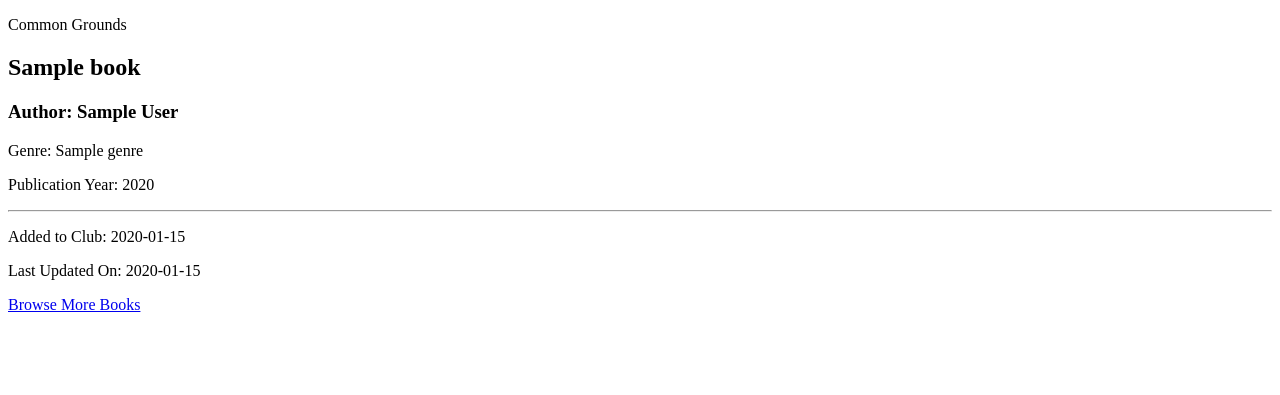
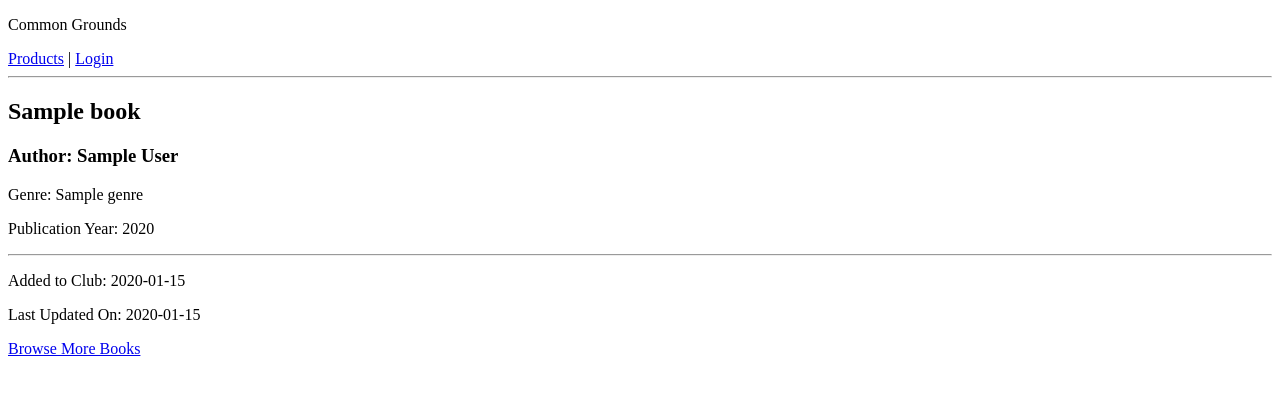
Before and after one commit to sam-garcia21/commongrounds-AE-9, a Django app: page /bookclub/book/1 in a window 1280 px wide. Shown: the top 395 px of the page. Run offline with Django 5.2, Linux system fonts and the light colour scheme; tables that the repository leaves empty hold one stand-in row (values such as "Sample post").

Commit message:
Added logout and login button.

```diff
--- a/commongrounds/templates/base.html
+++ b/commongrounds/templates/base.html
@@ -1,12 +1,33 @@
 <!DOCTYPE html>
 <html lang="en">
+
 <head>
     <title>Common Grounds</title>
 </head>
+
 <body>
     <header>
         <p>Common Grounds</p>
+
+        <div>
+            <a href="/merchstore/items">Products</a> |
+
+            {% if user.is_authenticated %}
+            <span>Welcome, {{ user.username }}</span> |
+            <form action="/accounts/logout/" method="post" style="display:inline;">
+                {% csrf_token %}
+                <button type="submit">Logout</button>
+            </form>
+            {% else %}
+            <a href="/accounts/login/?next=/merchstore/items">Login</a>
+            {% endif %}
+        </div>
+
+        <hr>
     </header>
+
     {% block content %}{% endblock %}
+
 </body>
+
 </html>
```
Lines whose indentation alone changed are shown as unchanged.
